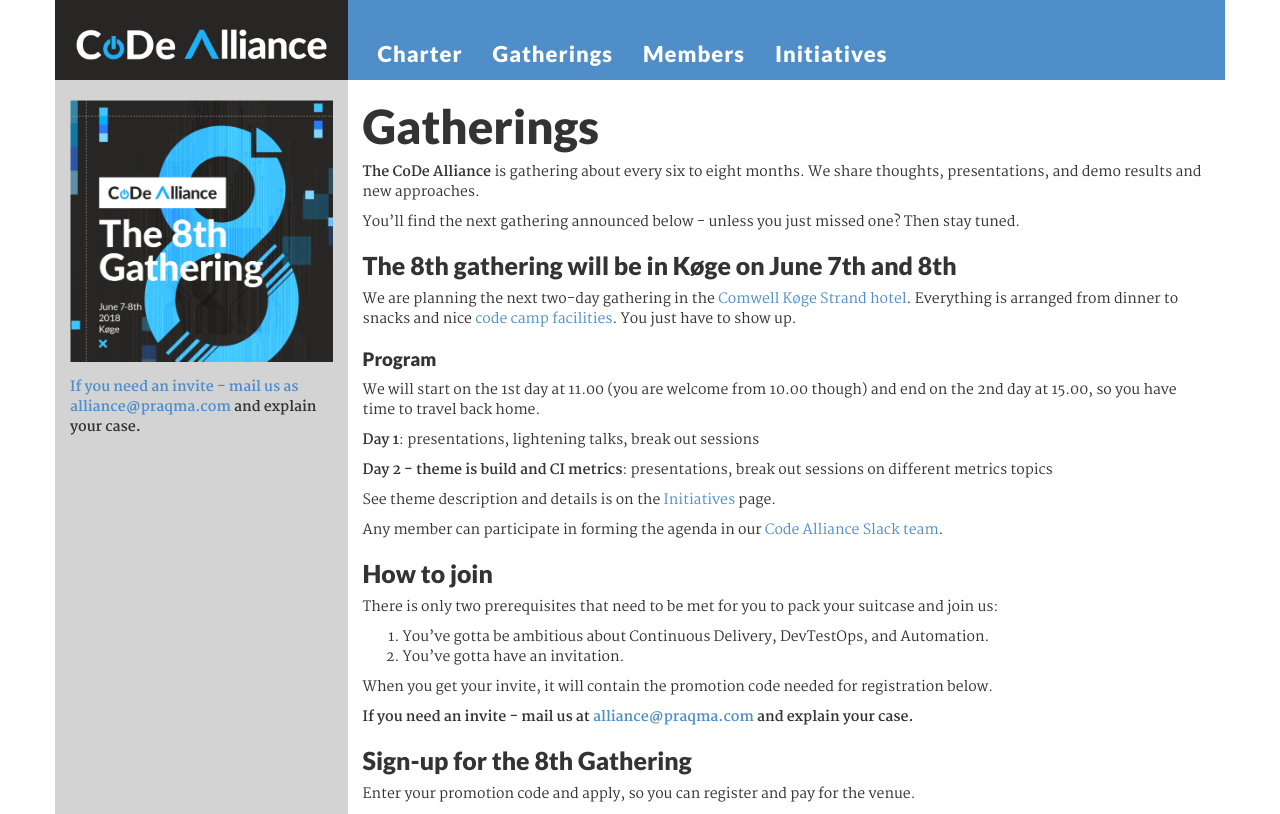
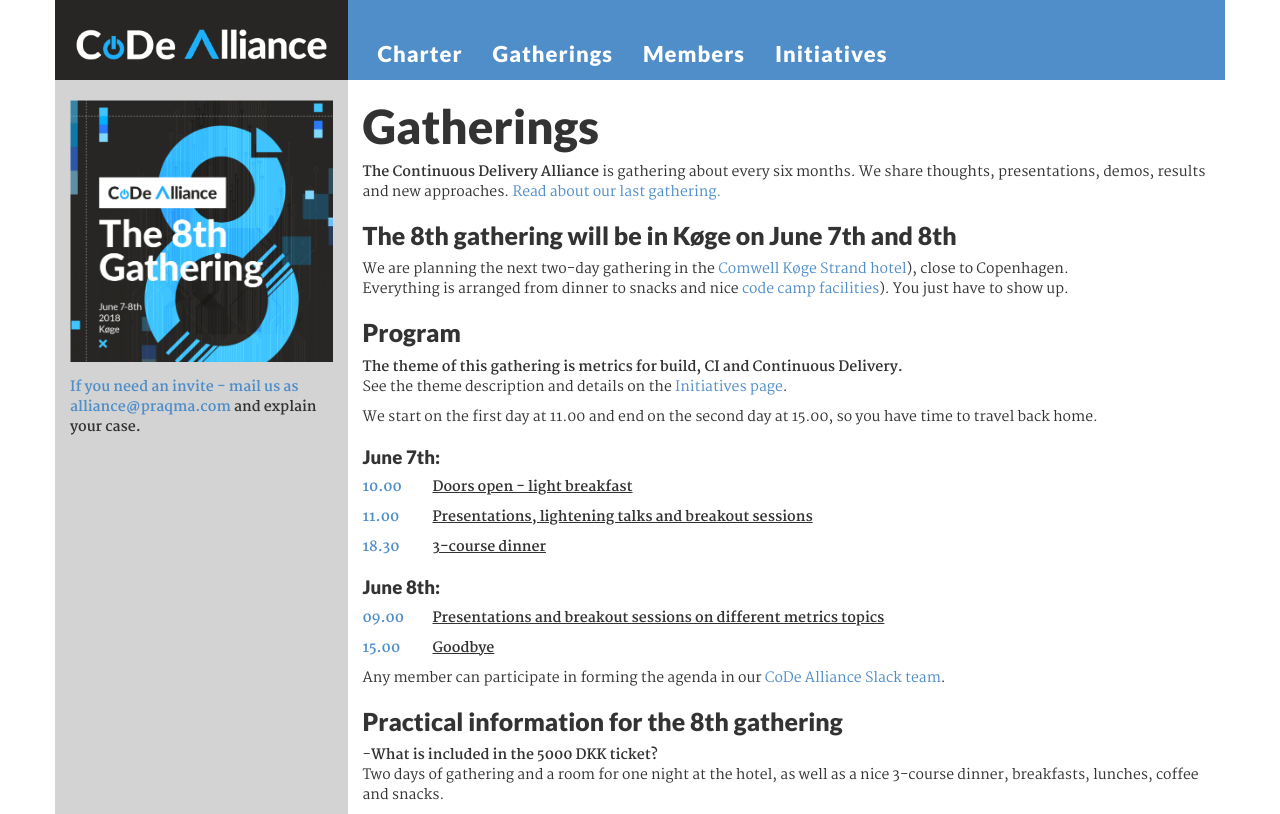
Before and after one commit to Praqma/web-alliance, a Jekyll site: the page built from _pages/gatherings.md, in a window 1280 px wide and 1400 px high. Shown: the top 814 px of the window. Built offline with Jekyll 4.4.1, drawn with Linux system fonts in a browser that asks for light colours; some of the changed text lies outside the part shown; grey boxes are pictures that could not be loaded.

Commit message:
close #76 add practicalities to 8th gathering

```diff
--- a/_pages/gatherings.md
+++ b/_pages/gatherings.md
@@ -4,30 +4,61 @@
 
 ---
 
-**The CoDe Alliance** is gathering about every six to eight months. We share thoughts, presentations, and demo results and new approaches.
-
-You'll find the next gathering announced below - unless you just missed one? Then stay tuned.
+**The Continuous Delivery Alliance** is gathering about every six months. We share thoughts, presentations, demos, results and new approaches. [Read about our last gathering.](https://www.praqma.com/stories/7th-gathering/){: target="\_blank"}
 
 ## The 8th gathering will be in Køge on June 7th and 8th
 
-We are planning the next two-day gathering in the [Comwell Køge Strand hotel](https://www.google.dk/maps/place/Comwell+K%C3%B8ge+Strand/@55.4475229,12.1918276,15z/data=!4m12!1m6!3m5!1s0x0:0x85efc6457e1ec7fe!2sComwell+K%C3%B8ge+Strand!8m2!3d55.4475229!4d12.1918276!3m4!1s0x0:0x85efc6457e1ec7fe!8m2!3d55.4475229!4d12.1918276). Everything is arranged from dinner to snacks and nice [code camp facilities](https://www.praqma.com/stories/alliance-format/). You just have to show up.
+We are planning the next two-day gathering in the [Comwell Køge Strand hotel](https://www.comwellkogestrand.dk/comwell-koege/info-om-hotellet){: target="\_blank"}), close to Copenhagen.
+<br>Everything is arranged from dinner to snacks and nice [code camp facilities](https://www.praqma.com/stories/alliance-format/){: target="\_blank"}). You just have to show up.
 
-### Program
+## Program
 
-We will start on the 1st day at 11.00 (you are welcome from 10.00 though) and end on the 2nd day at 15.00, so you have time to travel back home.
+**The theme of this gathering is metrics for build, CI and Continuous Delivery.**
+<br>See the theme description and details on the [Initiatives page]({{site.url}}/initiatives#metrics){: target="\_blank"}.
 
-**Day 1**: presentations, lightening talks, break out sessions
+We start on the first day at 11.00 and end on the second day at 15.00, so you have time to travel back home.
 
-**Day 2 - theme is build and CI metrics**: presentations, break out sessions on different metrics topics
+### June 7th:
 
-See theme description and details is on the [Initiatives]({{site.url}}/initiatives#metrics){: target="\_blank"} page.
+10.00
+{: .agenda-time }
+Doors open - light breakfast
+{: .agenda-name }
 
-Any member can participate in forming the agenda in our [Code Alliance Slack team](http://josra.slack.com/).
+11.00
+{: .agenda-time }
+Presentations, lightening talks and breakout sessions
+{: .agenda-name }
+
+18.30
+{: .agenda-time }
+3-course dinner
+{: .agenda-name }
+
+### June 8th:
+09.00
+{: .agenda-time }
+Presentations and breakout sessions on different metrics topics
+{: .agenda-name }
+
+15.00
+{: .agenda-time }
+Goodbye
+{: .agenda-name }
+
+Any member can participate in forming the agenda in our [CoDe Alliance Slack team](http://josra.slack.com/){: target="\_blank"}.
+
+## Practical information for the 8th gathering {#practicalinfo}
+
+-**What is included in the 5000 DKK ticket?** <br>Two days of gathering and a room for one night at the hotel, as well as a nice 3-course dinner, breakfasts, lunches, coffee and snacks.
+
+-**Venue:** The Gathering will take place at **Comwell Køge Strand, Strandvejen 111, 4600 Køge, Denmark.** [See the map.](https://www.google.dk/maps/place/Comwell+K%C3%B8ge+Strand/@55.4475229,12.1918276,15z/data=!4m12!1m6!3m5!1s0x0:0x85efc6457e1ec7fe!2sComwell+K%C3%B8ge+Strand!8m2!3d55.4475229!4d12.1918276!3m4!1s0x0:0x85efc6457e1ec7fe!8m2!3d55.4475229!4d12.1918276){: target="\_blank"}
+
+-**Transport:** Comwell Køge Strand Hotel is about 45 km from Copenhagen. It takes about 40 minutes from Copenhagen Central Station with the S-train. The train station in Køge is about 15 minutes from the hotel (1,3 km). [See Copenhagen's transport network.](https://www.rejseplanen.dk/webapp/index.html?language=en_EN){: target="\_blank"}
 
 ## How to join {#howtojoin}
 
 There is only two prerequisites that need to be met for you to pack your suitcase and join us:
-
 1. You've gotta be ambitious about Continuous Delivery, DevTestOps, and Automation.
 2. You've gotta have an invitation.
 
```
